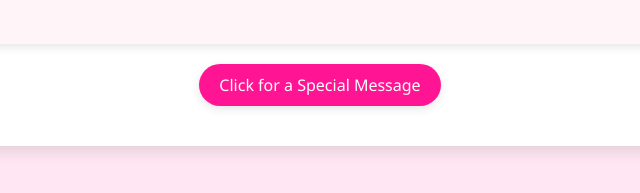
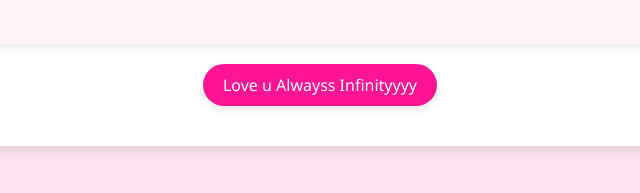
Before and after one commit to yoga-nditya/ulfa-birthdays.github.io, a plain HTML site: page index.html in a window 1280 px wide. Shown: the part 1129-1322 px from the top of the page, 320-960 px from the left. Drawn offline with Linux system fonts and the light colour scheme.

Commit message:
initial commit

```diff
--- a/index.html
+++ b/index.html
@@ -628,7 +628,7 @@
                     <div class="wish-author">Always and Forever ❤</div>
                 </div>
             </div>
-            <button class="btn" id="message-btn">Click for a Special Message</button>
+            <button class="btn" id="">Love u Alwayss Infinityyyy</button>
         </div>
     </div>
 
```
